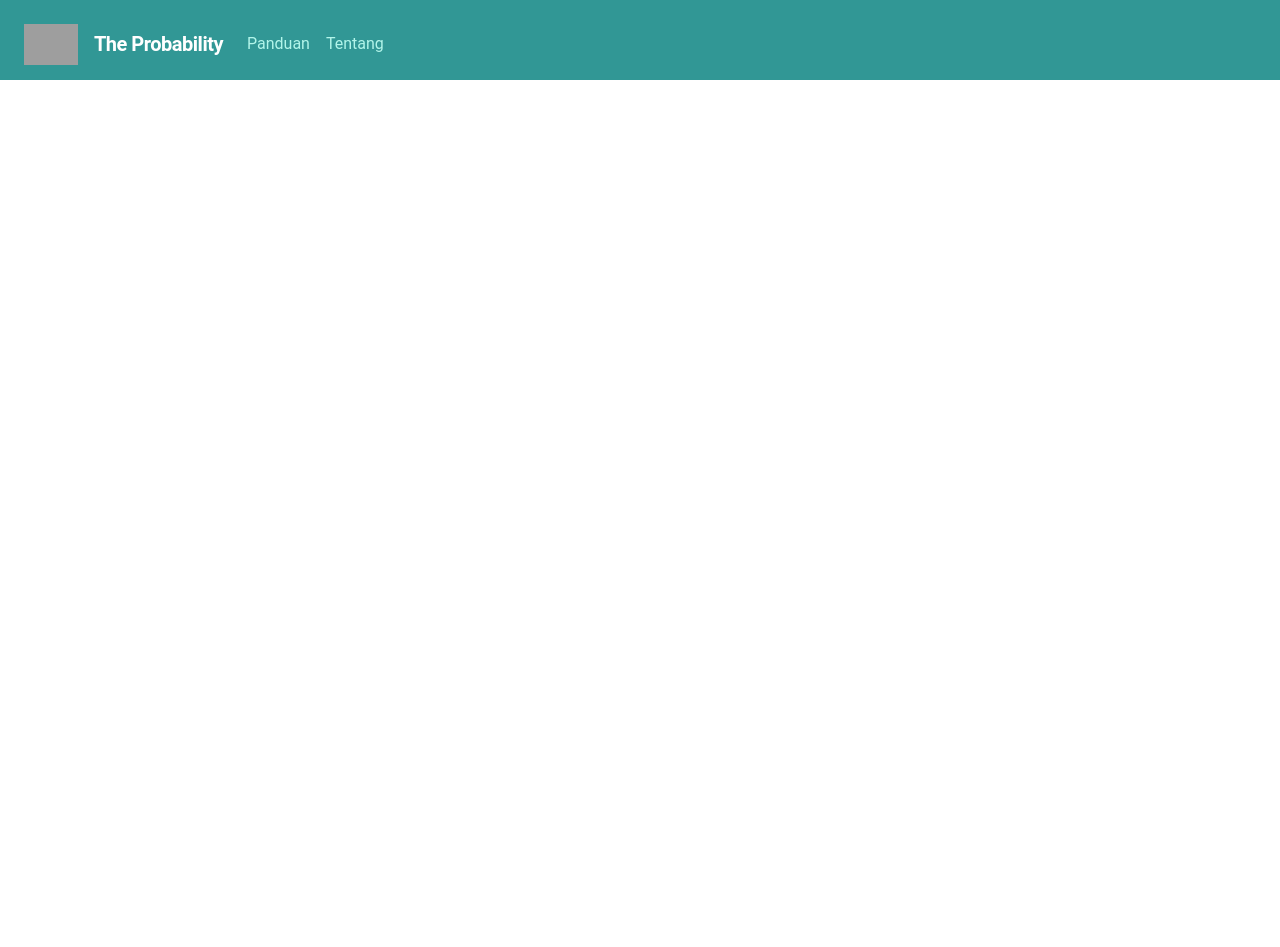
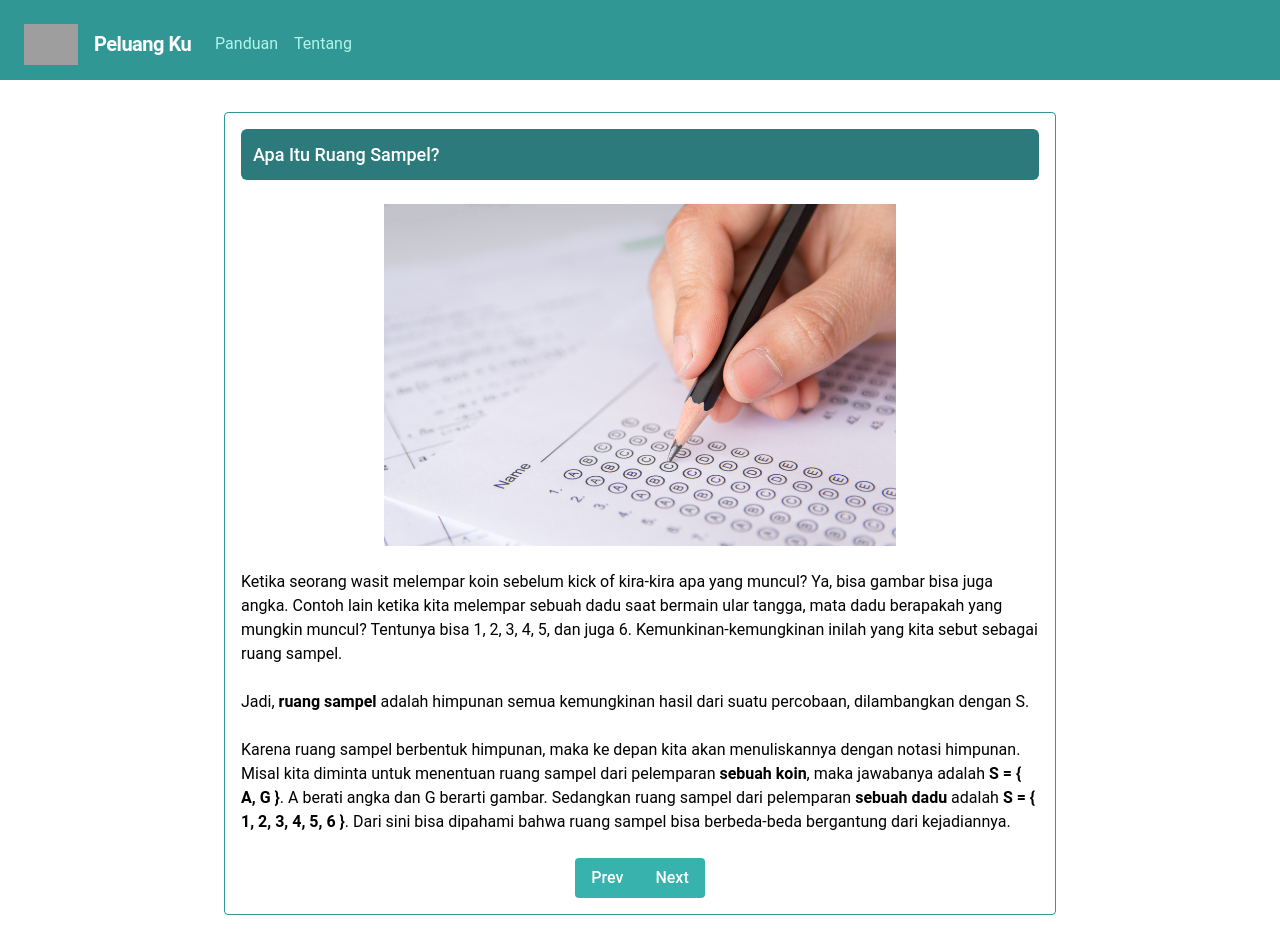
Before and after one commit to adiinugr/peluangku, a React (Create React App) app: page /materi/ruang-sampel in a window 1280 px wide. Before the commit the page ends 800 px from the top, so only its background shows below. Built offline with nearby package versions, Linux system fonts and the light colour scheme; grey boxes are pictures that could not be loaded.

Commit message:
tambah materi

```diff
--- a/public/index.html
+++ b/public/index.html
@@ -1,20 +1,19 @@
 <!DOCTYPE html>
 <html lang="en">
 	<head>
-    <meta charset="utf-8" />
-    <link rel="icon" href="%PUBLIC_URL%/favicon.ico" />
-    <meta name="viewport" content="width=device-width, initial-scale=1" />
-    <meta name="theme-color" content="#000000" />
-    <meta
-      name="description"
-      content="Web site created using create-react-app"
-    />
-    <link rel="apple-touch-icon" href="%PUBLIC_URL%/logo192.png" />
+		<meta charset="utf-8"/>
+		<link rel="icon" href="%PUBLIC_URL%/favicon.ico"/>
+		<meta name="viewport" content="width=device-width, initial-scale=1"/>
+		<meta name="theme-color" content="#000000"/>
+		<meta name="description" content="Web site created using create-react-app"/>
+		<link
+		rel="apple-touch-icon" href="%PUBLIC_URL%/logo192.png"/>
 		<!--
 		      manifest.json provides metadata used when your web app is installed on a
 		      user's mobile device or desktop. See https://developers.google.com/web/fundamentals/web-app-manifest/
 		    -->
-    <link rel="manifest" href="%PUBLIC_URL%/manifest.json" />
+		<link
+		rel="manifest" href="%PUBLIC_URL%/manifest.json"/>
 		<!--
 		      Notice the use of %PUBLIC_URL% in the tags above.
 		      It will be replaced with the URL of the `public` folder during the build.
@@ -24,7 +23,7 @@
 		      work correctly both with client-side routing and a non-root public URL.
 		      Learn how to configure a non-root public URL by running `npm run build`.
 		    -->
-    <title>React App</title>
+		<title>Peluang Ku</title>
 	</head>
 	<body>
 		<noscript>You need to enable JavaScript to run this app.</noscript>
--- a/src/components/Header.js
+++ b/src/components/Header.js
@@ -13,7 +13,7 @@ function Header() {
                 <img width="54" src="/img/lime-white.svg" alt="" />
 
                 <span className="font-semibold text-xl tracking-tight pl-4">
-                    <Link to="/">The Probability</Link>
+                    <Link to="/">Peluang Ku</Link>
                 </span>
             </div>
             <div className="block lg:hidden">
--- a/src/components/Materi.js
+++ b/src/components/Materi.js
@@ -1,7 +1,9 @@
 import React from 'react'
 import Sejarah from './materi/Sejarah'
 import { Switch, Route } from 'react-router-dom'
-import ApaItuPeluang from './materi/ApaItuPeluang'
+import ArtiPeluang from './materi/ArtiPeluang'
+import RuangSampel from './materi/RuangSampel'
+import Kejadian from './materi/Kejadian'
 
 const Materi = () => {
     return (
@@ -10,7 +12,9 @@ const Materi = () => {
                 <div className="flex flex-wrap items-start justify-between">
                     <Switch>
                         <Route path="/materi/sejarah" component={Sejarah} />
-                        <Route path="/materi/arti-peluang" component={ApaItuPeluang} />
+                        <Route path="/materi/arti-peluang" component={ArtiPeluang} />
+                        <Route path="/materi/ruang-sampel" component={RuangSampel} />
+                        <Route path="/materi/kejadian" component={Kejadian} />
                     </Switch>
                 </div>
             </div>
--- a/src/components/materi/ApaItuPeluang.js
+++ b/src/components/materi/ArtiPeluang.js
@@ -2,7 +2,7 @@ import React from 'react'
 
 import PaperTest from '../../assets/img/paper-test.jpg'
 
-const ApaItuPeluang = () => {
+const ArtiPeluang = () => {
     return (
         <div className="w-full rounded p-4 lg:border border-teal-600">
             <div className="bg-teal-700 text-white text-lg font-medium p-3 mb-6 rounded-md" >
@@ -44,4 +44,4 @@ const ApaItuPeluang = () => {
     )
 }
 
-export default ApaItuPeluang
+export default ArtiPeluang
--- /dev/null
+++ b/src/components/materi/Kejadian.js
@@ -0,0 +1,49 @@
+import React from 'react'
+
+import PaperTest from '../../assets/img/paper-test.jpg'
+
+const Kejadian = () => {
+    return (
+        <div className="w-full rounded p-4 lg:border border-teal-600">
+            <div className="bg-teal-700 text-white text-lg font-medium p-3 mb-6 rounded-md" >
+                Membahas Kejadian pada Peluang
+            </div>
+            <div className="w-full flex justify-center mb-6">
+                <div className="max-w-lg">
+                    <img src={PaperTest} alt="" />
+                </div>
+            </div>
+            <div>
+                <p>
+                    Sebelumnya kita sudah belajar tentang ruang sampel. Jika ruang sampel merupakan himpunan semua hasil dari suatu percobaan, maka yang dimaksud
+                    </p>
+                <br />
+                <p>
+                    <strong>kejadian</strong> adalah himpunan hasil yang diinginkan dari suatu percoban.
+                    </p>
+                <br />
+                <p>
+                    Misal kita melempar sebuah koin, hasil apakah yang kita inginkan untuk terjadi? Atau dalam hal ini sisi manakah yang kita harapkan muncul? Jika kita ingin muncul gambar berarti kejadiannya adalah gambar. Dengan notasi matematika kita bisa menulis <strong>A = &#123; G &#125;</strong>. A merupakan simbol untuk kejadian walaupun ini tidak paten. Di beberapa buku ada yang menyebut E.
+                </p>
+                <br />
+                <p>
+                    Selanjutnya bisa ditebak, apa bila kita menginginkan muncul mata dadu ganjil pada pelemparan sebuah dadu maka kejadiannya adalah <strong>A = &#123; 1, 3, 5 &#125;</strong>. Mudah bukan pembahasan tentang kejadian? Selanjutnya kita akan belajar bagaimana menentukan peluang suatu kejadian.
+                    </p>
+            </div>
+            <div className="flex mt-6 justify-center">
+                <div>
+                    <button className="btn-prev-next rounded-l hover:bg-teal-700">
+                        Prev
+                    </button>
+                </div>
+                <div>
+                    <button className="btn-prev-next rounded-r hover:bg-teal-700">
+                        Next
+                    </button>
+                </div>
+            </div>
+        </div>
+    )
+}
+
+export default Kejadian
--- /dev/null
+++ b/src/components/materi/RuangSampel.js
@@ -0,0 +1,46 @@
+import React from 'react'
+
+import PaperTest from '../../assets/img/paper-test.jpg'
+
+const RuangSampel = () => {
+    return (
+        <div className="w-full rounded p-4 lg:border border-teal-600">
+            <div className="bg-teal-700 text-white text-lg font-medium p-3 mb-6 rounded-md" >
+                Apa Itu Ruang Sampel?
+            </div>
+            <div className="w-full flex justify-center mb-6">
+                <div className="max-w-lg">
+                    <img src={PaperTest} alt="" />
+                </div>
+            </div>
+            <div>
+                <p>
+                    Ketika seorang wasit melempar koin sebelum kick of kira-kira apa yang muncul? Ya, bisa gambar bisa juga angka. Contoh lain ketika kita melempar sebuah dadu saat bermain ular tangga, mata dadu berapakah yang mungkin muncul?
+                    Tentunya bisa 1, 2, 3, 4, 5, dan juga 6. Kemunkinan-kemungkinan inilah yang kita sebut sebagai ruang sampel.
+                    </p>
+                <br />
+                <p>
+                    Jadi, <strong>ruang sampel</strong> adalah himpunan semua kemungkinan hasil dari suatu percobaan, dilambangkan dengan S.
+                    </p>
+                <br />
+                <p>
+                    Karena ruang sampel berbentuk himpunan, maka ke depan kita akan menuliskannya dengan notasi himpunan. Misal kita diminta untuk menentuan ruang sampel dari pelemparan <strong>sebuah koin</strong>, maka jawabanya adalah <strong>S = &#123; A, G &#125;</strong>. A berati angka dan G berarti gambar. Sedangkan ruang sampel dari pelemparan <strong>sebuah dadu</strong> adalah <strong>S = &#123; 1, 2, 3, 4, 5, 6 &#125;</strong>. Dari sini bisa dipahami bahwa ruang sampel bisa berbeda-beda bergantung dari kejadiannya.
+                    </p>
+            </div>
+            <div className="flex mt-6 justify-center">
+                <div>
+                    <button className="btn-prev-next rounded-l hover:bg-teal-700">
+                        Prev
+                    </button>
+                </div>
+                <div>
+                    <button className="btn-prev-next rounded-r hover:bg-teal-700">
+                        Next
+                    </button>
+                </div>
+            </div>
+        </div>
+    )
+}
+
+export default RuangSampel
```
Lines whose indentation alone changed are shown as unchanged.
